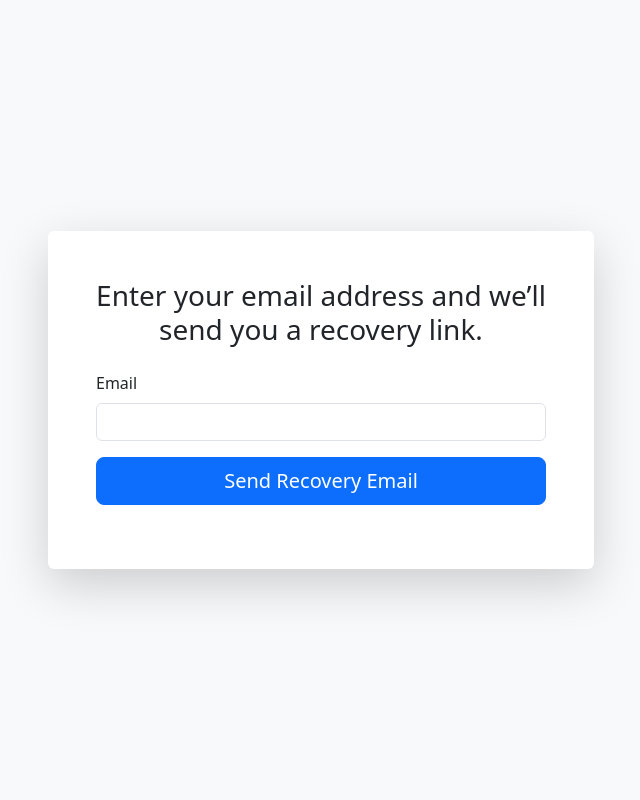
After one commit to lukecbutler/Trackr, a Flask app: page /accountRecoveryEmail in a window 1280 px wide. The commit adds this page. Shown: the whole page, without its empty margins (319-959 px from the left). Run offline with Flask 3, Linux system fonts and the light colour scheme.

Commit message:
push initial forgot password

```diff
--- a/app.py
+++ b/app.py
@@ -1,5 +1,9 @@
-from flask import Flask
+from flask import Flask, render_template, request, redirect, flash, url_for
 import os
+from flask_mailman import Mail, EmailMessage
+from itsdangerous import URLSafeTimedSerializer
+from db import get_db_connection
+from werkzeug.security import generate_password_hash, check_password_hash
 
 # Local modules (each will define a route handler function)
 from auth import login, logout, register
@@ -13,19 +17,130 @@ app.secret_key = os.urandom(24)
 uploadFolder = 'pdfsStoredOnServer'
 os.makedirs(uploadFolder, exist_ok=True)
 
-# Register routes using add_url_rule
+
+"""START EMAIL STUFF"""
+
+# Email configuration - Gmail
+# app password = 'dkbw ynga jvfd gqjx'
+# Mail configuration (example: Gmail SMTP)
+app.config['MAIL_SERVER'] = 'smtp.gmail.com'
+app.config['MAIL_PORT'] = 587
+app.config['MAIL_USERNAME'] = 'trackrbiz@gmail.com'
+app.config['MAIL_PASSWORD'] = 'jrht uzci wzca wiht'
+app.config['MAIL_USE_TLS'] = True
+app.config['MAIL_USE_SSL'] = False
+app.config['MAIL_DEFAULT_SENDER'] = 'trackrbiz@gmail.com'
+
+####### ACCOUNT RECOVERY
+
+mail = Mail()
+mail.init_app(app)
+
+# create the serializer - this generates secure tokens
+serializer = URLSafeTimedSerializer(app.secret_key)
+
+
+
+# renders account recovery email page which the user enters their email into
+@app.route('/accountRecoveryEmail', methods=['GET', 'POST'])
+def accountRecoveryEmail():
+    return render_template('accountRecoveryEmail.html')
+
+# Logic that takes in user Email & sends password recovery token
+@app.route('/sendRecoveryEmail', methods=['GET', 'POST'])
+def sendRecoveryEmail():
+    # get users email for recovery
+    email = request.form.get('email')
+
+    # create the token the user will click on to be taken to password reset
+    token = serializer.dumps(email, salt = "password-reset")
+
+    # create the url the user will click on to reset their password
+    resetURL = f"http://0.0.0.0/resetPassword/{token}"
+
+    # the email that is sent
+    msg = EmailMessage(
+        subject='Password Recovery',
+        body = f"Click the link to reset your password: {resetURL}",
+        to=[email]
+    )
+
+    # send the mail
+    msg.send()
+
+    print(f'Sending recovery email to: {email}')
+    return render_template('emailSent.html')
+
+
+@app.route('/resetPassword/<token>', methods=['GET', 'POST'])
+def resetPassword(token):
+
+    # try to decrypt the users email from the token
+    try:
+        email = serializer.loads(token, salt='password-reset', max_age=3600)
+    except Exception as e:
+        return "<h2>Invalid or expired token. Please go back.</h2>"
+
+    # logic for when user submits new password form
+    if request.method == 'POST':
+
+        # get passwords from html form
+        password1 = request.form.get('password1')
+        password2 = request.form.get('password2')
+
+        # check if passwords match
+        if password1 != password2:
+            flash('Passwords did not matchy match!')
+            return redirect(f"http://0.0.0.0/resetPassword/{token}")
+
+        # hash password
+        hashedPassword = generate_password_hash(password1)
+
+        # update password of user based on email
+        conn = get_db_connection()
+        cursor = conn.cursor()
+        cursor.execute('''
+            UPDATE users
+            SET password = ?
+            WHERE email = ?
+        ''', (hashedPassword, email))
+        conn.commit()
+        conn.close()
+
+        # redirect user to login after they reset their password
+        flash('Password reset successful! Please log in with your new password.')
+        return redirect('/login')
+
+    # reset password html form page
+    else:
+        return render_template('resetPasswordForm.html')
+
+
+
+
+
+
+"""END RESET EMAIL """
+
+'''Register routes using add_url_rule'''
+###########################  BASE ROUTES  ###############################
+# base route that shows landing page if user is not logged in
 app.add_url_rule('/', view_func=landingPage)
+
 app.add_url_rule('/login', view_func=login, methods=['GET', 'POST'])
 app.add_url_rule('/logout', view_func=logout)
 app.add_url_rule('/register', view_func=register, methods=['GET', 'POST'])
 app.add_url_rule('/home', view_func=home, methods=['GET'])
+
+# updates quantity of shirt via increment/decrement button, reroutes to /home
 app.add_url_rule('/update_quantity', view_func=update_quantity, methods=['POST'])
+
+# manually adds shirt, reroutes to /home
 app.add_url_rule('/manual_shirt_entry', view_func=manual_shirt_entry, methods=['GET', 'POST'])
+
+# handles file upload, reroutes to /home
 app.add_url_rule('/upload', view_func=upload, methods=['POST'])
+
 
 if __name__ == '__main__':
     app.run(debug=True, port=80, host='0.0.0.0')
-
-    # redirect(url_for('example')) looks up the function name associated with a route
-    # it activates & routes to the def ...()
-    # redirect('example') tells the browser to go to a specfic route
--- /dev/null
+++ b/templates/accountRecoveryEmail.html
@@ -0,0 +1,51 @@
+<!DOCTYPE html>
+<html lang="en">
+<head>
+  <meta charset="UTF-8" />
+  <meta name="viewport" content="width=device-width, initial-scale=1.0"/>
+  <title>Account Recovery</title>
+
+  <!-- Bootstrap CSS -->
+  <link href="https://cdn.jsdelivr.net/npm/bootstrap@5.3.0/dist/css/bootstrap.min.css" rel="stylesheet" />
+
+</head>
+<body class="bg-light d-flex align-items-center" style="min-height: 100vh;">
+
+  <div class="container">
+    <div class="row justify-content-center">
+      <div class="col-lg-6">
+
+        <div class="card shadow-lg border-0">
+          <div class="card-body p-5">
+
+            <!-- Page Heading -->
+            <h3 class="text-center mb-4">
+                Enter your email address and we’ll send you a recovery link.
+            </h3>
+
+            <!-- Login Form -->
+            <form action="/sendRecoveryEmail" method="POST">
+
+              <div class="mb-3">
+                <label for="email" class="form-label">Email</label>
+                <input type="email" id="email" name="email" class="form-control" required />
+              </div>
+
+              <div class="d-grid mb-3">
+                <button type="submit" class="btn btn-primary btn-lg">
+                  Send Recovery Email
+                </button>
+              </div>
+
+
+            </form>
+          </div>
+        </div>
+      </div>
+    </div>
+  </div>
+
+  <!-- Bootstrap JS -->
+  <script src="https://cdn.jsdelivr.net/npm/bootstrap@5.3.0/dist/js/bootstrap.bundle.min.js"></script>
+</body>
+</html>
```
Also changed, not shown: templates/emailSent.html (added, +25 -0 lines), templates/login.html (+6 -1 lines), templates/resetPasswordForm.html (added, +38 -0 lines), shirts.db, templates/index.html (line endings or trailing spaces), 1 other file.
